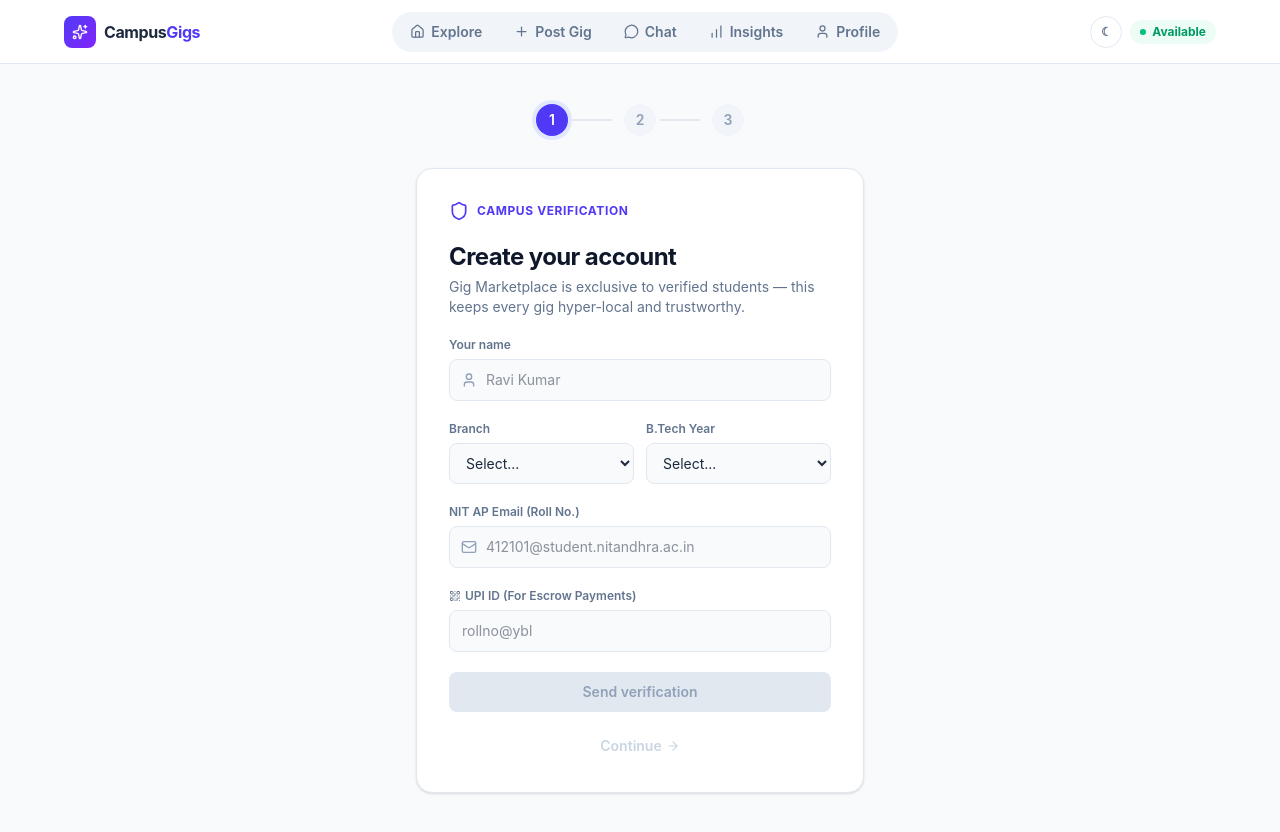
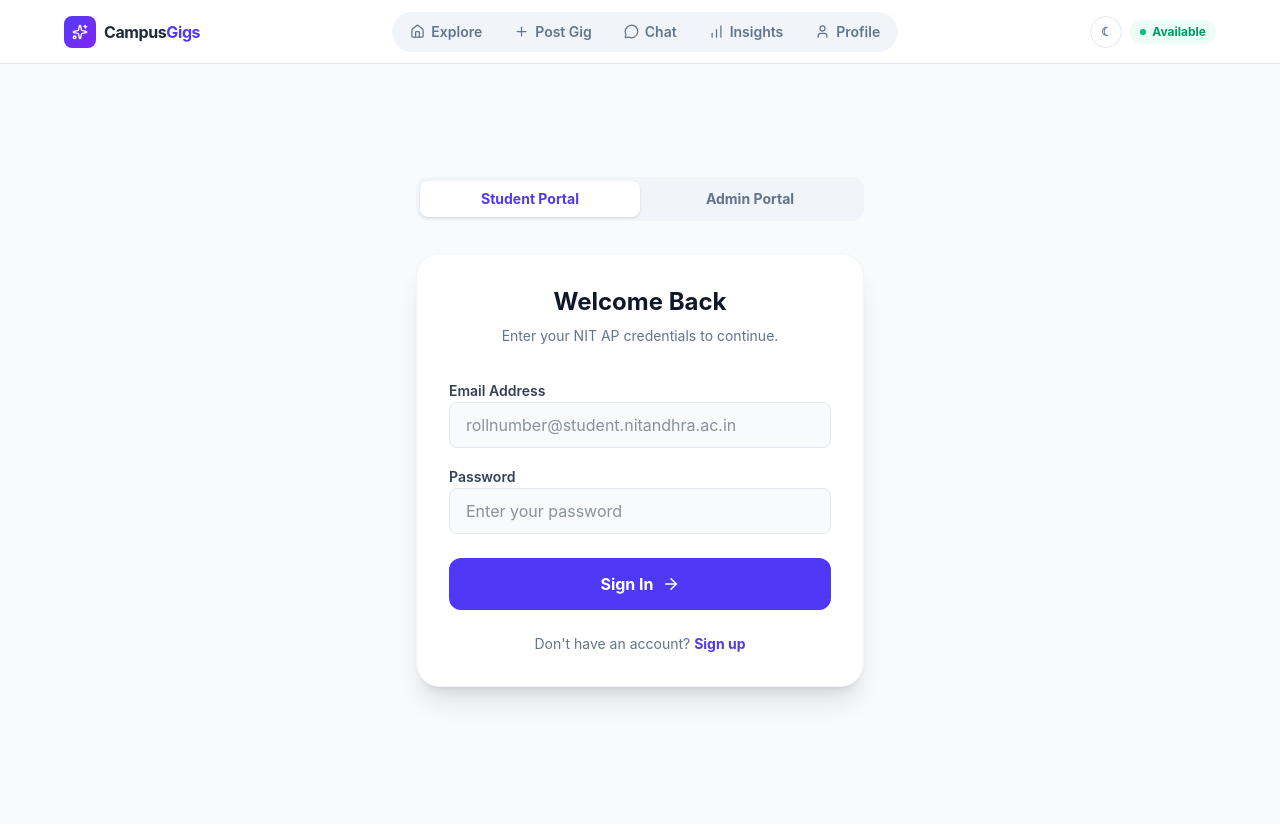
Before and after one commit to harshitgit2008-ctrl/GigsNITAP, a React (Vite) app in the folder campus-gig-frontend/: page / in a window 1280 px wide. Shown: the top 832 px of the page. Built offline with nearby package versions, Linux system fonts and the light colour scheme.

Commit message:
feat: added new dual-tab auth screen with admin login and fixed profile loading crash

```diff
--- a/campus-gig-frontend/src/StudentGigApp.jsx
+++ b/campus-gig-frontend/src/StudentGigApp.jsx
@@ -414,144 +414,146 @@ function Toast({ message, show }) {
 // ===========================================================================
 
 function OnboardingView({ onFinish, darkMode }) {
-  const [step, setStep] = useState(1);
+  const [authMode, setAuthMode] = useState("student"); // student | admin
+  const [isLogin, setIsLogin] = useState(true);
+
+  // Form state
   const [name, setName] = useState("");
   const [email, setEmail] = useState("");
   const [password, setPassword] = useState("");
   const [branch, setBranch] = useState("");
   const [year, setYear] = useState("");
-  const [upiId, setUpiId] = useState("");
-  const [verified, setVerified] = useState(false);
-  const [verifying, setVerifying] = useState(false);
-  const [role, setRole] = useState(null);
-  const [skills, setSkills] = useState([]);
-  const [availableNow, setAvailableNow] = useState(true);
+  const [role, setRole] = useState("both"); // seller, buyer, both
+
+  const [loading, setLoading] = useState(false);
   const [error, setError] = useState("");
-  const totalSteps = 3;
-
-  // Relaxed for dev/testing, but explicitly encouraging student.nitandhra.ac.in
-  const eduValid = /^[^\s@]+@[^\s@]+\.[^\s@]+$/i.test(email);
-  const nameValid = name.trim().length >= 2;
-  const nitValid = email.toLowerCase().includes("nitandhra.ac.in");
-
-  function handleVerify() {
-    if (!eduValid || !nameValid) return;
-    setVerifying(true);
-    setTimeout(() => {
-      setVerifying(false);
-      setVerified(true);
-    }, 900);
-  }
-
-  function toggleSkill(skill) {
-    setSkills((prev) => (prev.includes(skill) ? prev.filter((s) => s !== skill) : [...prev, skill]));
-  }
-
-  async function handleFinish() {
+
+  const handleSubmit = async (e) => {
+    e.preventDefault();
+    setLoading(true);
     setError("");
+
     try {
-      const initials = name.trim().split(/\s+/).map(w => w[0]).join('').toUpperCase().slice(0, 2);
-      // Backend expects: major (branch), year, university
-      const res = await registerUser({ password,
-        name: name.trim(),
-        email: email.trim().toLowerCase(),
-        role,
-        skills,
-        initials,
-        major: branch || 'B.Tech',
-        year: year || '1st Year',
-        university: 'NIT Andhra Pradesh'
-      });
-
-      // Store UPI locally for MVP purposes since backend user model doesn't have it yet,
-      // but ideally this goes to the DB.
-      const userData = { ...res.data, upiId: upiId || '' };
-      onFinish({ user: userData, availableNow });
+      const payload = {
+        email: authMode === "admin" ? "admin@nitandhra.ac.in" : email,
+        password,
+      };
+
+      if (!isLogin && authMode === "student") {
+        payload.name = name;
+        payload.major = branch;
+        payload.year = year;
+        payload.role = role;
+        payload.initials = name.split(" ").map(n => n[0]).join("").toUpperCase().substring(0, 2);
+      } else if (authMode === "admin") {
+        payload.name = "System Admin";
+        payload.role = "both";
+      }
+
+      const res = await registerUser(payload);
+
+      // Pass the user to parent
+      onFinish({ user: res.data, availableNow: true });
     } catch (err) {
-      setError(err.response?.data?.error || 'Registration failed. Please try again.');
-    }
-  }
+      setError(err.response?.data?.error || err.response?.data?.message || 'Authentication failed. Please check credentials.');
+    } finally {
+      setLoading(false);
+    }
+  };
 
   return (
     <div className="min-h-[calc(100vh-4rem)] flex items-center justify-center px-4 py-10">
       <div className="w-full max-w-md">
-        {/* Step indicator */}
-        <div className="flex items-center justify-center gap-2 mb-8">
-          {[1, 2, 3].map((s) => (
-            <div key={s} className="flex items-center">
-              <div
-                className={`h-8 w-8 rounded-full flex items-center justify-center text-sm font-semibold transition-colors duration-300 ${
-                  s < step
-                    ? "bg-emerald-500 text-white"
-                    : s === step
-                    ? "bg-indigo-600 text-white ring-4 ring-indigo-100 dark:ring-indigo-500/20"
-                    : "bg-slate-100 text-slate-400 dark:bg-slate-800 dark:text-slate-500"
-                }`}
-              >
-                {s < step ? <Check size={16} /> : s}
-              </div>
-              {s < totalSteps && <div className={`h-0.5 w-10 mx-1 rounded ${s < step ? "bg-emerald-500" : "bg-slate-200 dark:bg-slate-700"}`} />}
-            </div>
-          ))}
-        </div>
-
-        <div className="rounded-2xl border border-slate-200 bg-white dark:bg-slate-800 dark:border-slate-700 shadow-sm p-6 sm:p-8">
+
+        {/* Toggle between Student & Admin */}
+        <div className="flex bg-slate-100 dark:bg-slate-800 p-1 rounded-xl mb-8">
+          <button
+            onClick={() => { setAuthMode("student"); setIsLogin(true); setError(""); }}
+            className={`flex-1 py-2 text-sm font-bold rounded-lg transition-all ${authMode === 'student' ? 'bg-white dark:bg-slate-700 shadow-sm text-indigo-600 dark:text-indigo-400' : 'text-slate-500'}`}
+          >
+            Student Portal
+          </button>
+          <button
+            onClick={() => { setAuthMode("admin"); setIsLogin(true); setError(""); }}
+            className={`flex-1 py-2 text-sm font-bold rounded-lg transition-all ${authMode === 'admin' ? 'bg-white dark:bg-slate-700 shadow-sm text-red-500 dark:text-red-400' : 'text-slate-500'}`}
+          >
+            Admin Portal
+          </button>
+        </div>
+
+        <div className="bg-white dark:bg-slate-900 rounded-3xl p-6 sm:p-8 shadow-xl border border-slate-100 dark:border-slate-800">
+          <div className="text-center mb-8">
+            <h2 className="text-2xl font-bold text-slate-900 dark:text-white mb-2">
+              {authMode === "admin" ? "Admin Login" : isLogin ? "Welcome Back" : "Create Account"}
+            </h2>
+            <p className="text-sm text-slate-500 dark:text-slate-400">
+              {authMode === "admin"
+                ? "Access the system dashboard and gig analytics."
+                : isLogin ? "Enter your NIT AP credentials to continue." : "Join the Campus Gig Economy today."}
+            </p>
+          </div>
+
           {error && (
-            <div className="mb-4 rounded-lg bg-red-50 dark:bg-red-500/10 border border-red-200 dark:border-red-500/20 px-3 py-2.5 text-red-700 dark:text-red-300 text-sm">
-              {error}
-            </div>
-          )}
-
-          {step === 1 && (
-            <div className="space-y-5">
-              <div className="flex items-center gap-2 text-indigo-600 dark:text-indigo-400">
-                <Shield size={20} />
-                <span className="text-xs font-bold uppercase tracking-wider">Campus Verification</span>
-              </div>
-              <div>
-                <h2 className="text-2xl font-bold text-slate-900 dark:text-white tracking-tight">Create your account</h2>
-                <p className="text-sm text-slate-500 dark:text-slate-400 mt-1">
-                  Gig Marketplace is exclusive to verified students — this keeps every gig hyper-local and trustworthy.
-                </p>
-              </div>
-
-              <div>
-                <label className="text-xs font-semibold text-slate-500 dark:text-slate-400 mb-1.5 block">Your name</label>
-                <div className="relative">
-                  <UserIcon size={16} className="absolute left-3 top-1/2 -translate-y-1/2 text-slate-400" />
+            <div className="mb-6 p-3 rounded-xl bg-red-50 dark:bg-red-500/10 border border-red-200 dark:border-red-500/20 text-red-600 dark:text-red-400 text-sm font-semibold flex items-center gap-2">
+              <AlertTriangle size={16} /> {error}
+            </div>
+          )}
+
+          <form onSubmit={handleSubmit} className="space-y-4">
+
+            {authMode === "admin" ? (
+              <div className="space-y-1.5">
+                <label className="text-sm font-semibold text-slate-700 dark:text-slate-300">Admin Username</label>
+                <div className="w-full rounded-lg border border-slate-200 dark:border-slate-700 bg-slate-50 dark:bg-slate-800 px-4 py-2.5 text-slate-500 font-medium">
+                  admin@nitandhra.ac.in
+                </div>
+              </div>
+            ) : (
+              <div className="space-y-1.5">
+                <label className="text-sm font-semibold text-slate-700 dark:text-slate-300">Email Address</label>
+                <input
+                  type="email"
+                  value={email}
+                  onChange={(e) => setEmail(e.target.value)}
+                  placeholder="rollnumber@student.nitandhra.ac.in"
+                  className="w-full rounded-lg border border-slate-200 dark:border-slate-700 bg-slate-50 dark:bg-slate-900/50 px-4 py-2.5 text-slate-800 dark:text-white focus:ring-1 focus:ring-indigo-500"
+                  required
+                />
+              </div>
+            )}
+
+            {!isLogin && authMode === "student" && (
+              <>
+                <div className="space-y-1.5">
+                  <label className="text-sm font-semibold text-slate-700 dark:text-slate-300">Full Name</label>
                   <input
                     type="text"
                     value={name}
                     onChange={(e) => setName(e.target.value)}
-                    placeholder="Ravi Kumar"
-                    className="w-full rounded-lg border border-slate-200 dark:border-slate-600 bg-slate-50 dark:bg-slate-900 pl-9 pr-3 py-2.5 text-sm text-slate-800 dark:text-slate-100 focus:outline-none focus:ring-2 focus:ring-indigo-500 focus:border-transparent"
+                    placeholder="E.g. Karthik Reddy"
+                    className="w-full rounded-lg border border-slate-200 dark:border-slate-700 bg-slate-50 dark:bg-slate-900/50 px-4 py-2.5 text-slate-800 dark:text-white focus:ring-1 focus:ring-indigo-500"
+                    required
                   />
                 </div>
-              </div>
-
-              <div className="grid grid-cols-2 gap-3">
-                <div>
-                  <label className="text-xs font-semibold text-slate-500 dark:text-slate-400 mb-1.5 block">Branch</label>
-                  <select
+                <div className="grid grid-cols-2 gap-4">
+                  <div className="space-y-1.5">
+                    <label className="text-sm font-semibold text-slate-700 dark:text-slate-300">Branch</label>
+                    <input
+                      type="text"
                       value={branch}
                       onChange={(e) => setBranch(e.target.value)}
-                    className="w-full rounded-lg border border-slate-200 dark:border-slate-600 bg-slate-50 dark:bg-slate-900 px-3 py-2.5 text-sm text-slate-800 dark:text-slate-100 focus:outline-none focus:ring-2 focus:ring-indigo-500 focus:border-transparent"
-                  >
-                    <option value="">Select...</option>
-                    <option value="CSE">CSE</option>
-                    <option value="ECE">ECE</option>
-                    <option value="EEE">EEE</option>
-                    <option value="Mechanical">Mechanical</option>
-                    <option value="Civil">Civil</option>
-                    <option value="Biotech">Biotech</option>
-                  </select>
-                </div>
-                <div>
-                  <label className="text-xs font-semibold text-slate-500 dark:text-slate-400 mb-1.5 block">B.Tech Year</label>
+                      placeholder="CSE, ECE, etc."
+                      className="w-full rounded-lg border border-slate-200 dark:border-slate-700 bg-slate-50 dark:bg-slate-900/50 px-4 py-2.5 text-slate-800 dark:text-white focus:ring-1 focus:ring-indigo-500"
+                      required
+                    />
+                  </div>
+                  <div className="space-y-1.5">
+                    <label className="text-sm font-semibold text-slate-700 dark:text-slate-300">Year</label>
                     <select
                       value={year}
                       onChange={(e) => setYear(e.target.value)}
-                    className="w-full rounded-lg border border-slate-200 dark:border-slate-600 bg-slate-50 dark:bg-slate-900 px-3 py-2.5 text-sm text-slate-800 dark:text-slate-100 focus:outline-none focus:ring-2 focus:ring-indigo-500 focus:border-transparent"
+                      className="w-full rounded-lg border border-slate-200 dark:border-slate-700 bg-slate-50 dark:bg-slate-900/50 px-4 py-2.5 text-slate-800 dark:text-white focus:ring-1 focus:ring-indigo-500"
+                      required
                     >
                       <option value="">Select...</option>
                       <option value="1st Year">1st Year</option>
@@ -561,164 +563,49 @@ function OnboardingView({ onFinish, darkMode }) {
                     </select>
                   </div>
                 </div>
-
-              <div>
-                <label className="text-xs font-semibold text-slate-500 dark:text-slate-400 mb-1.5 block">NIT AP Email (Roll No.)</label>
-                <div className="relative">
-                  <Mail size={16} className="absolute left-3 top-1/2 -translate-y-1/2 text-slate-400" />
+              </>
+            )}
+
+            <div className="space-y-1.5">
+              <label className="text-sm font-semibold text-slate-700 dark:text-slate-300">Password</label>
               <input
-                    type="email"
-                    value={email}
-                    onChange={(e) => {
-                      setEmail(e.target.value);
-                      setVerified(false);
-                    }}
-                    placeholder="412101@student.nitandhra.ac.in"
-                    className="w-full rounded-lg border border-slate-200 dark:border-slate-600 bg-slate-50 dark:bg-slate-900 pl-9 pr-3 py-2.5 text-sm text-slate-800 dark:text-slate-100 focus:outline-none focus:ring-2 focus:ring-indigo-500 focus:border-transparent"
+                type="password"
+                value={password}
+                onChange={(e) => setPassword(e.target.value)}
+                placeholder={authMode === "admin" ? "Enter admin password" : "Enter your password"}
+                className="w-full rounded-lg border border-slate-200 dark:border-slate-700 bg-slate-50 dark:bg-slate-900/50 px-4 py-2.5 text-slate-800 dark:text-white focus:ring-1 focus:ring-indigo-500"
+                required
               />
             </div>
-                {email.length > 0 && !eduValid && (
-                  <p className="text-xs text-amber-600 dark:text-amber-400 mt-1.5">Must be a valid email address.</p>
-                )}
-                {email.length > 0 && eduValid && !nitValid && (
-                  <p className="text-xs text-amber-600 dark:text-amber-400 mt-1.5">Note: For official verification, use @student.nitandhra.ac.in</p>
-                )}
-              </div>
-
-              <div>
-                <label className="text-xs font-semibold text-slate-500 dark:text-slate-400 mb-1.5 flex items-center gap-1"><QrCode size={12}/> UPI ID (For Escrow Payments)</label>
-                <input
-                  type="text"
-                  value={upiId}
-                  onChange={(e) => setUpiId(e.target.value)}
-                  placeholder="rollno@ybl"
-                  className="w-full rounded-lg border border-slate-200 dark:border-slate-600 bg-slate-50 dark:bg-slate-900 px-3 py-2.5 text-sm text-slate-800 dark:text-slate-100 focus:outline-none focus:ring-2 focus:ring-indigo-500 focus:border-transparent"
-                />
-              </div>
-
-              {verified && (
-                <div className="flex items-center gap-2 rounded-lg bg-emerald-50 dark:bg-emerald-500/10 border border-emerald-200 dark:border-emerald-500/20 px-3 py-2.5 text-emerald-700 dark:text-emerald-300">
-                  <BadgeCheck size={18} className="shrink-0" />
-                  <span className="text-sm font-medium">Verified student — trust badge unlocked</span>
-                </div>
-              )}
 
             <button
-                onClick={handleVerify}
-                disabled={!eduValid || !nameValid || verifying}
-                className="w-full rounded-lg bg-indigo-600 hover:bg-indigo-700 disabled:bg-slate-200 disabled:text-slate-400 dark:disabled:bg-slate-700 text-white font-semibold py-2.5 text-sm transition-colors flex items-center justify-center gap-2"
-              >
-                {verifying ? (
-                  <>
-                    <Loader2 size={16} className="animate-spin" /> Verifying…
-                  </>
-                ) : verified ? (
-                  "Verified ✓"
-                ) : (
-                  "Send verification"
-                )}
-              </button>
-
+              type="submit"
+              disabled={loading}
+              className={`w-full mt-6 py-3.5 rounded-xl text-white font-bold transition-transform active:scale-95 flex items-center justify-center gap-2 ${authMode === 'admin' ? 'bg-red-500 hover:bg-red-600' : 'bg-indigo-600 hover:bg-indigo-700'}`}
+            >
+              {loading ? <Loader2 className="animate-spin" size={18} /> : authMode === "admin" ? "Access Dashboard" : isLogin ? "Sign In" : "Create Account"}
+              {!loading && <ArrowRight size={18} />}
+            </button>
+          </form>
+
+          {authMode === "student" && (
+            <p className="mt-6 text-center text-sm text-slate-500 dark:text-slate-400">
+              {isLogin ? "Don't have an account?" : "Already have an account?"}{" "}
               <button
-                onClick={() => setStep(2)}
-                disabled={!verified}
-                className="w-full text-center text-sm font-semibold text-indigo-600 dark:text-indigo-400 disabled:text-slate-300 dark:disabled:text-slate-600 flex items-center justify-center gap-1 py-1"
-              >
-                Continue <ArrowRight size={14} />
-              </button>
-            </div>
-          )}
-
-          {step === 2 && (
-            <div className="space-y-5">
-              <div>
-                <h2 className="text-2xl font-bold text-slate-900 dark:text-white tracking-tight">How will you use campus?</h2>
-                <p className="text-sm text-slate-500 dark:text-slate-400 mt-1">You can always switch later in your profile.</p>
-              </div>
-              <div className="grid gap-3">
-                {[
-                  { id: "seller", label: "Seller (Freelancer)", desc: "Offer your skills & pick up gigs", icon: Briefcase },
-                  { id: "buyer", label: "Buyer (Hiring)", desc: "Post gigs and hire fellow students", icon: Users },
-                  { id: "both", label: "Both", desc: "Post gigs and get hired — full access", icon: Sparkles },
-                ].map((opt) => (
-                  <button
-                    key={opt.id}
-                    onClick={() => setRole(opt.id)}
-                    className={`flex items-center gap-3 rounded-xl border-2 p-4 text-left transition-colors ${
-                      role === opt.id
-                        ? "border-indigo-600 bg-indigo-50 dark:bg-indigo-500/10"
-                        : "border-slate-200 dark:border-slate-700 hover:border-indigo-200"
-                    }`}
-                  >
-                    <div className={`h-10 w-10 rounded-lg flex items-center justify-center ${role === opt.id ? "bg-indigo-600 text-white" : "bg-slate-100 dark:bg-slate-700 text-slate-500"}`}>
-                      <opt.icon size={18} />
-                    </div>
-                    <div className="flex-1">
-                      <p className="font-semibold text-sm text-slate-800 dark:text-slate-100">{opt.label}</p>
-                      <p className="text-xs text-slate-500 dark:text-slate-400">{opt.desc}</p>
-                    </div>
-                    {role === opt.id && <CheckCircle2 size={18} className="text-indigo-600 dark:text-indigo-400" />}
-                  </button>
-                ))}
-              </div>
-              <div className="flex gap-2 pt-1">
-                <button onClick={() => setStep(1)} className="rounded-lg border border-slate-200 dark:border-slate-600 px-4 py-2.5 text-sm font-semibold text-slate-600 dark:text-slate-300 flex items-center gap-1">
-                  <ArrowLeft size={14} /> Back
-                </button>
-                <button
-                  onClick={() => setStep(3)}
-                  disabled={!role}
-                  className="flex-1 rounded-lg bg-indigo-600 hover:bg-indigo-700 disabled:bg-slate-200 disabled:text-slate-400 dark:disabled:bg-slate-700 text-white font-semibold py-2.5 text-sm flex items-center justify-center gap-1"
-                >
-                  Continue <ArrowRight size={14} />
-                </button>
-              </div>
-            </div>
-          )}
-
-          {step === 3 && (
-            <div className="space-y-5">
-              <div>
-                <h2 className="text-2xl font-bold text-slate-900 dark:text-white tracking-tight">Pick your skill tags</h2>
-                <p className="text-sm text-slate-500 dark:text-slate-400 mt-1">Helps us match you to relevant gigs on the board.</p>
-              </div>
-              <div className="flex flex-wrap gap-2">
-                {SKILL_TAGS.map((skill) => (
-                  <Pill key={skill} active={skills.includes(skill)} onClick={() => toggleSkill(skill)}>
-                    {skills.includes(skill) && <Check size={12} className="inline mr-1 -mt-0.5" />}
-                    {skill}
-                  </Pill>
-                ))}
-              </div>
-
-              <div className="rounded-xl border border-slate-200 dark:border-slate-700 p-4 bg-slate-50 dark:bg-slate-900/50">
-                <Toggle
-                  checked={availableNow}
-                  onChange={setAvailableNow}
-                  label="Available Now"
-                  sublabel="Show a live green indicator on your profile"
-                />
-              </div>
-
-              <div className="flex gap-2 pt-1">
-                <button onClick={() => setStep(2)} className="rounded-lg border border-slate-200 dark:border-slate-600 px-4 py-2.5 text-sm font-semibold text-slate-600 dark:text-slate-300 flex items-center gap-1">
-                  <ArrowLeft size={14} /> Back
-                </button>
-                <button
-                  onClick={handleFinish}
-                  disabled={skills.length === 0}
-                  className="flex-1 rounded-lg bg-emerald-500 hover:bg-emerald-600 disabled:bg-slate-200 disabled:text-slate-400 dark:disabled:bg-slate-700 text-white font-semibold py-2.5 text-sm flex items-center justify-center gap-1"
-                >
-                  Enter Marketplace <ArrowRight size={14} />
-                </button>
-              </div>
-            </div>
-          )}
-        </div>
-      </div>
-    </div>
-  );
-}
+                onClick={() => { setIsLogin(!isLogin); setError(""); }}
+                className="font-bold text-indigo-600 dark:text-indigo-400 hover:underline"
+              >
+                {isLogin ? "Sign up" : "Log in"}
+              </button>
+            </p>
+          )}
+
+        </div>
+      </div>
+    </div>
+  );
+}
+
 
 // ===========================================================================
 // VIEW 2 — DUAL FEED (Gig Board / Service Directory)
@@ -1506,6 +1393,9 @@ function ProfileView({ availableNow, setAvailableNow, acceptedCount, currentUser
     .reduce((sum, g) => sum + (g.budget || 0) + (g.tip || 0), 0);
 
   const isAdmin = currentUser?.email === 'admin@nitandhra.ac.in';
+
+  if (loading) return <div className="p-10 text-center font-bold text-slate-500"><Loader2 className="animate-spin inline mr-2"/> Loading Profile...</div>;
+
   const reviews = safeUserGigs.filter(g => g.posterReview && g?.acceptedBy?._id === currentUser?._id).map(g => g.posterReview);
 
   return (
```
Lines whose indentation alone changed are shown as unchanged.
